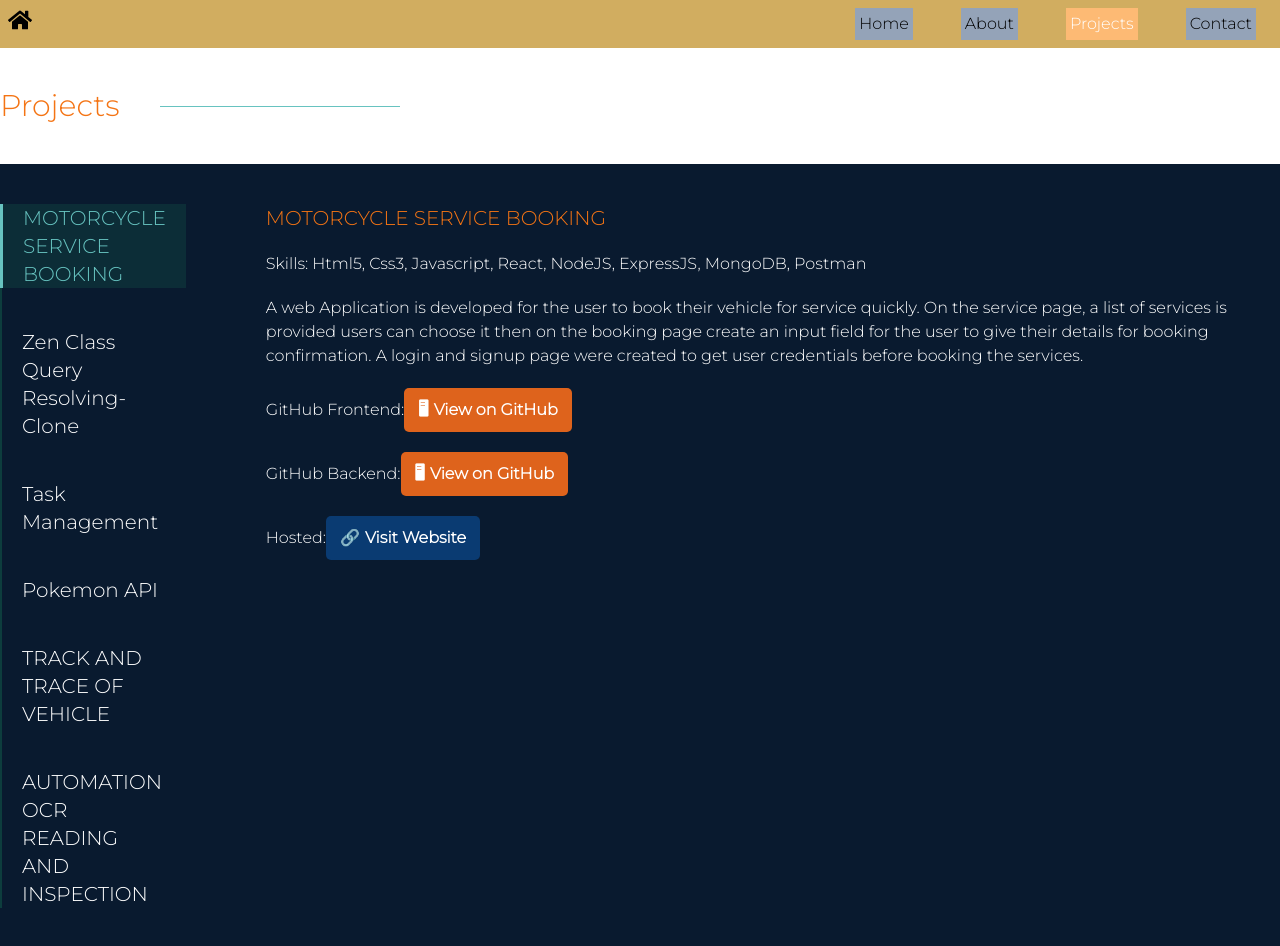
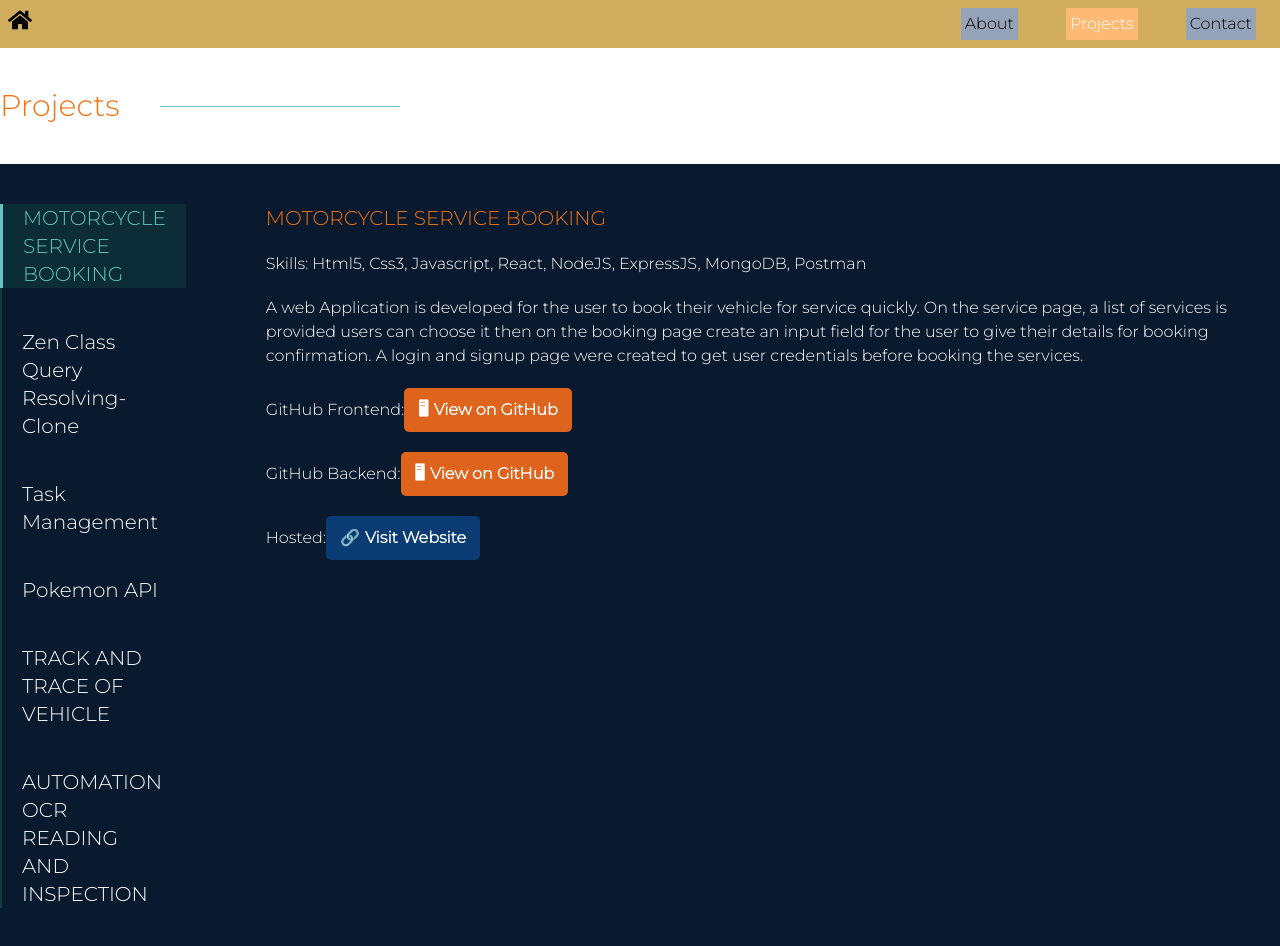
Before and after one commit to Gokul-96/portfolio, a React (Create React App) app: page /projects in a window 1280 px wide. Built offline with nearby package versions, Linux system fonts and the light colour scheme.

Commit message:
commit13

```diff
--- a/src/components/Header.js
+++ b/src/components/Header.js
@@ -27,9 +27,7 @@
       )}
       {isMobile ? (
         <div className={`flex flex-col ${togglerNav ? 'items-center' : 'hidden md:flex'} gap-4`}>
-          <NavLink className="nav-link" onClick={isMobile ? clickHandler : undefined} to="/">
-            Home
-          </NavLink>
+
           <NavLink className="nav-link" onClick={isMobile ? clickHandler : undefined} to="/about">
             About
           </NavLink>
@@ -42,9 +40,7 @@
         </div>
       ) : (
         <div className="flex md:flex-col gap-4">
-          <NavLink className="nav-link" to="/">
-            Home
-          </NavLink>
+
           <NavLink className="nav-link" to="/about">
             About
           </NavLink>
--- a/src/resources/projects.js
+++ b/src/resources/projects.js
@@ -1,7 +1,7 @@
 export const projects = [
   {
     id:1,
-    image:"./projectpic/motorcycle.jpg",
+
 
     skills: [
       "Html5",
@@ -26,7 +26,7 @@
   },
   {
     id:2,
-    image:"./projectpic/queryresolve.jpg",
+
     skills: [
       "Html5",
       "Css3",
```
